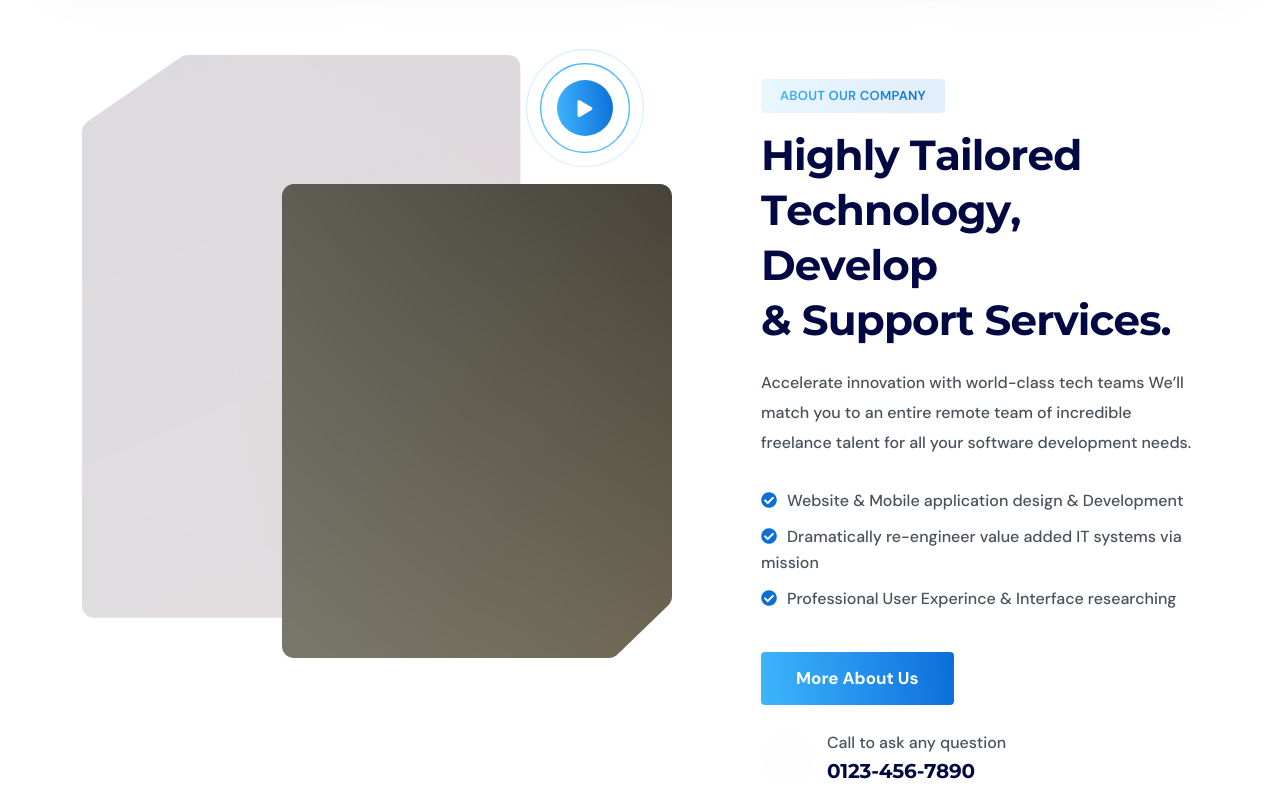
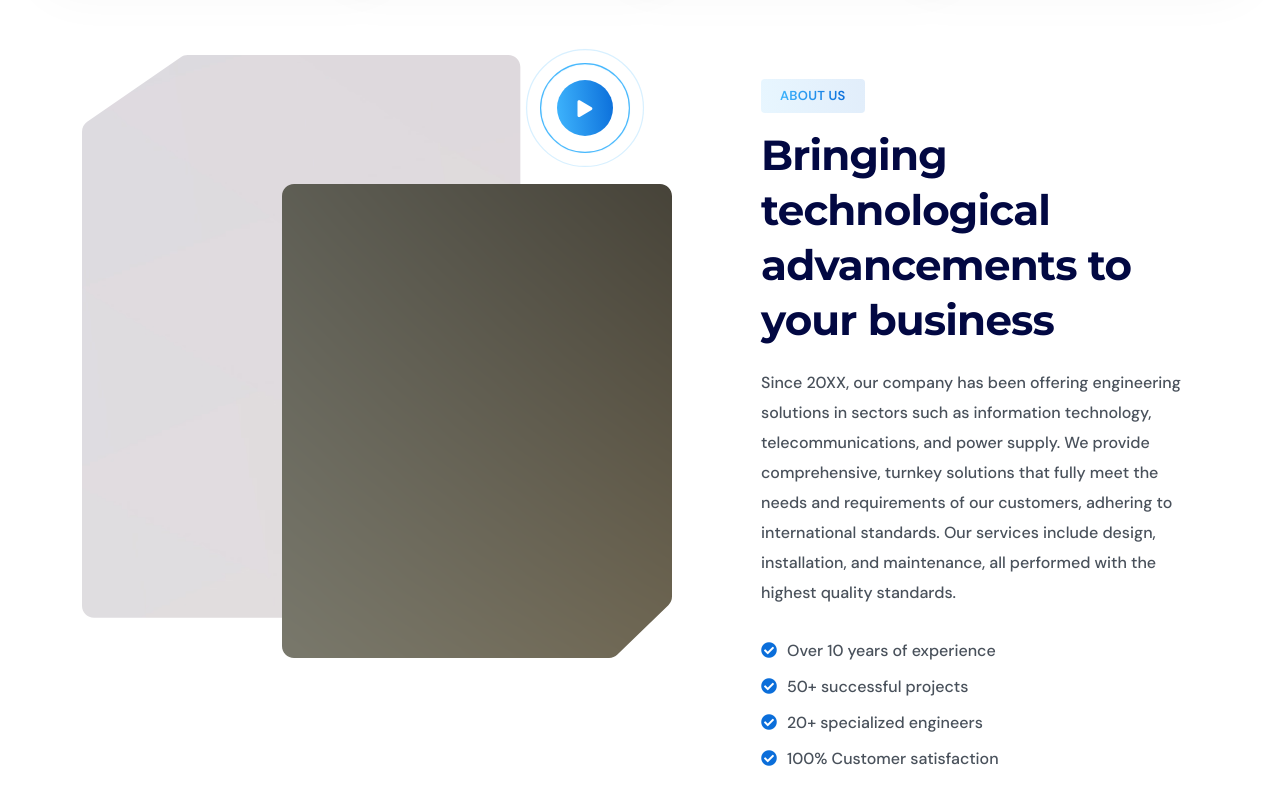
Before and after one commit to Ikimonogatari/arvis-frontend, a Next.js app: page / in a window 1280 px wide. Shown: the part 1240-2040 px from the top of the page. Built offline with nearby package versions, Linux system fonts and the light colour scheme.

Commit message:
home about us section translations

```diff
--- a/app/page.js
+++ b/app/page.js
@@ -1,3 +1,4 @@
+"use client"
 import Blog from "@/components/Blog";
 import Contact from "@/components/Contact";
 import Counter from "@/components/Counter";
@@ -9,7 +10,9 @@
 import HomeServicesSlider from "@/components/HomeServicesSlider";
 import Link from "next/link";
 import { Fragment } from "react";
+import { useSafeTranslations } from "@/hooks/useSafeTranslations";
 const page = () => {
+  const t = useSafeTranslations("home-aboutUs");
   return (
     <Fragment>
       <ZotechLayout header={1} footer={1}>
@@ -205,41 +208,33 @@
                 <div className="about-content mt-4 ms-xxl-4">
                   <div className="section-title">
                     <div className="sub-title">
-                      <span>ABOUT OUR COMPANY</span>
+                      <span>{t("aboutUs")}</span>
                     </div>
                     <h2 className="split-text right">
-                      Highly Tailored Technology, Develop <br /> &amp; Support
-                      Services.
+                      {t("title")}
                     </h2>
                   </div>
                   <p>
-                    Accelerate innovation with world-class tech teams We’ll
-                    match you to an entire remote team of incredible freelance
-                    talent for all your software development needs.
+                    {t("description")}
                   </p>
                   <ul>
-                    <li>
-                      <i className="fas fa-check-circle" />
-                      Website &amp; Mobile application design &amp; Development
-                    </li>
-                    <li>
-                      <i className="fas fa-check-circle" />
-                      Dramatically re-engineer value added IT systems via
-                      mission
-                    </li>
-                    <li>
-                      <i className="fas fa-check-circle" />
-                      Professional User Experince &amp; Interface researching
-                    </li>
+                    {Array.isArray(t("statistics")) &&
+                      t("statistics").map((item, index) => (
+                        <li key={index}>
+                          <i className="fas fa-check-circle" />
+                          {item}
+                        </li>
+                      ))}
                   </ul>
+
                   <div className="about-infu">
                     <a href className="theme-btn black-btn">
-                      More About Us
+                      {t("moreAboutUs")}
                     </a>
                     <div className="contact-us">
                       <img src="assets/img/about/03.png" alt />
                       <div className="text">
-                        <span>Call to ask any question</span>
+                        <span>{t("callToAsk")}</span>
                         <h4>0123-456-7890</h4>
                       </div>
                     </div>
@@ -250,7 +245,13 @@
           </div>
         </section>
         {/* Service Section Start */}
-        <section className="service-wrapper service-1 section-bg section-padding">
+        <section className=
+
+
+
+
+
+        "service-wrapper service-1 section-bg section-padding">
           <div className="shapes">
             <img className="shape-1" src="assets/img/shape/shape-1.png" alt />
             <img className="shape-2" src="assets/img/world.png" alt />
--- a/hooks/useSafeTranslations.js
+++ b/hooks/useSafeTranslations.js
@@ -64,26 +64,22 @@
     let value = namespace ? translations[namespace] : translations;
 
     for (const k of keys) {
-      if (value && typeof value === 'object') {
-        // Handle array indices
+      if (value && typeof value === "object") {
         if (Array.isArray(value) && !isNaN(k)) {
           value = value[parseInt(k)];
         } else if (k in value) {
           value = value[k];
         } else {
-          return key; // Return key if translation not found
+          return key;
         }
       } else {
-        return key; // Return key if translation not found
+        return key;
       }
     }
 
-    // Return the value if it's a string, number, or boolean, otherwise return the key
-    if (typeof value === 'string' || typeof value === 'number' || typeof value === 'boolean') {
-      return value;
-    }
-    return key;
+    return value; // ✅ allow arrays, objects, strings
   };
+
 
   return t;
 }
--- a/messages/en.json
+++ b/messages/en.json
@@ -342,5 +342,18 @@
       "title": "Error",
       "message": "Something went wrong. Please try again."
     }
+  },
+  "home-aboutUs": {
+    "aboutUs":"About Us",
+    "title": "Bringing technological advancements to your business",
+    "description": "Since 20XX, our company has been offering engineering solutions in sectors such as information technology, telecommunications, and power supply. We provide comprehensive, turnkey solutions that fully meet the needs and requirements of our customers, adhering to international standards. Our services include design, installation, and maintenance, all performed with the highest quality standards.",
+    "statistics": [
+      "Over 10 years of experience",
+      "50+ successful projects",
+      "20+ specialized engineers",
+      "100% Customer satisfaction"
+    ],
+    "moreAboutUs": "More About Us",
+    "callToAsk": "Call to ask any question"
   }
 }
--- a/messages/mn.json
+++ b/messages/mn.json
@@ -342,5 +342,18 @@
       "title": "Алдаа",
       "message": "Ямар нэгэн зүйл буруу болсон байна. Дахин оролдоно уу."
     }
+  },
+  "home-aboutUs": {
+    "aboutUs": "Бидний тухай",
+    "title": "Технологийн дэвшлийг таны бизнест",
+    "description": "Манай компани 20XX оноос хойш мэдээллийн технологи, харилцаа холбоо, цахилгаан хангамж зэрэг салбаруудад инженерийн шийдлүүдийг санал болгож байна. Бид хэрэглэгчдийнхээ хэрэгцээ шаардлагад бүрэн нийцсэн, олон улсын стандартад нийцэх цогц шийдлүүд (Turnkey Solution)-ийг санал болгож, зураг төсөл боловсруулах, суурилуулалт хийх, засвар үйлчилгээ үзүүлэх бүх шатны үйл ажиллагааг чанарын өндөр түвшинд гүйцэтгэдэг.",
+    "statistics": [
+      "10+ жилийн туршлага ",
+      "50+ амжилттай төсөл",
+      "20+ мэргэшсэн инженер",
+      "100% Харилцагчийн сэтгэл ханамж"
+    ],
+    "moreAboutUs": "Дэлгэрэнгүй",
+    "callToAsk": "Асуух зүйл байвал залгаарай"
   }
 }
```
Also changed, not shown: i18n.js (line endings or trailing spaces), 1 other file (tests, documents, lock files or other folders).
